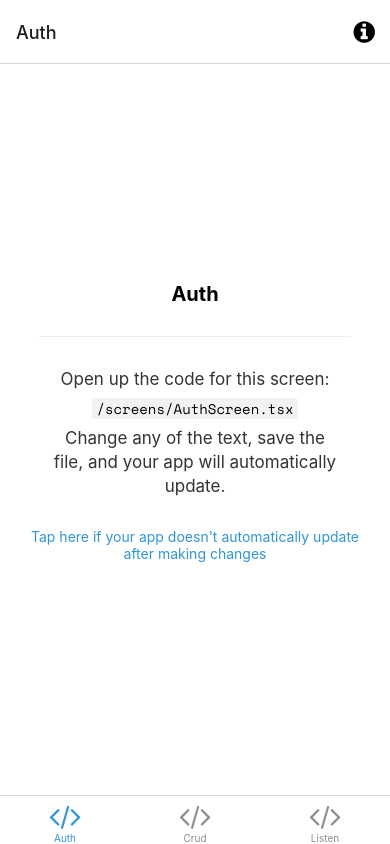
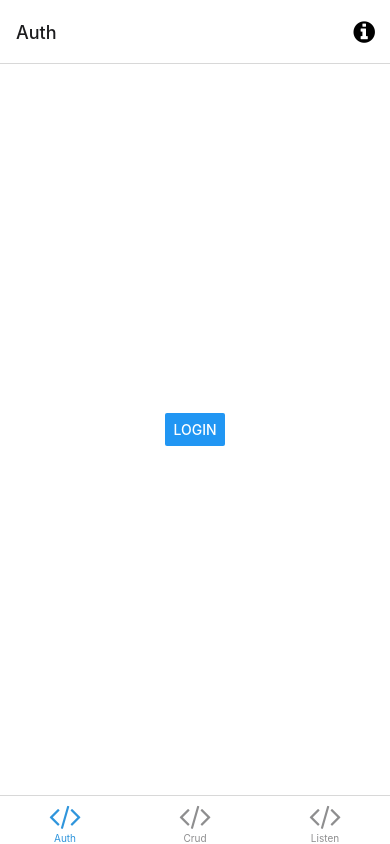
Before and after one commit to joelstevick/pickla-sandbox, a React Native app: screen /Auth in a window 390 px wide. Built offline with nearby package versions, Linux system fonts and the light colour scheme; what expo-linking would draw is missing.

Commit message:
Auth simply has a login button

```diff
--- a/screens/AuthScreen.tsx
+++ b/screens/AuthScreen.tsx
@@ -1,15 +1,13 @@
-import { StyleSheet } from 'react-native';
+import { StyleSheet, Button } from 'react-native';
 
 import EditScreenInfo from '../components/EditScreenInfo';
-import { Text, View } from '../components/Themed';
+import { View } from '../components/Themed';
 import { RootTabScreenProps } from '../types';
 
 export default function AuthScreen({ navigation }: RootTabScreenProps<'Auth'>) {
   return (
     <View style={styles.container}>
-      <Text style={styles.title}>Auth</Text>
-      <View style={styles.separator} lightColor="#eee" darkColor="rgba(255,255,255,0.1)" />
-      <EditScreenInfo path="/screens/AuthScreen.tsx" />
+      <Button onPress={() => {}} title='Login' />
     </View>
   );
 }
```
